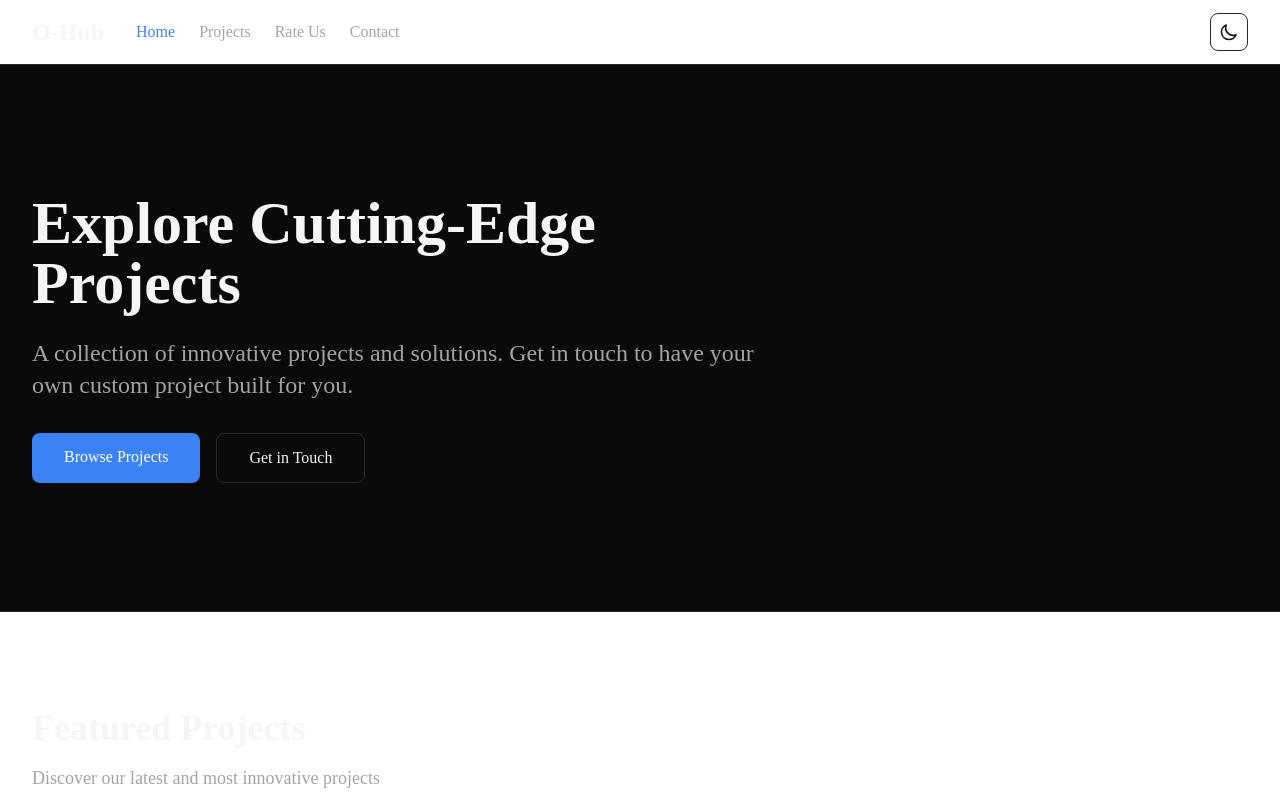
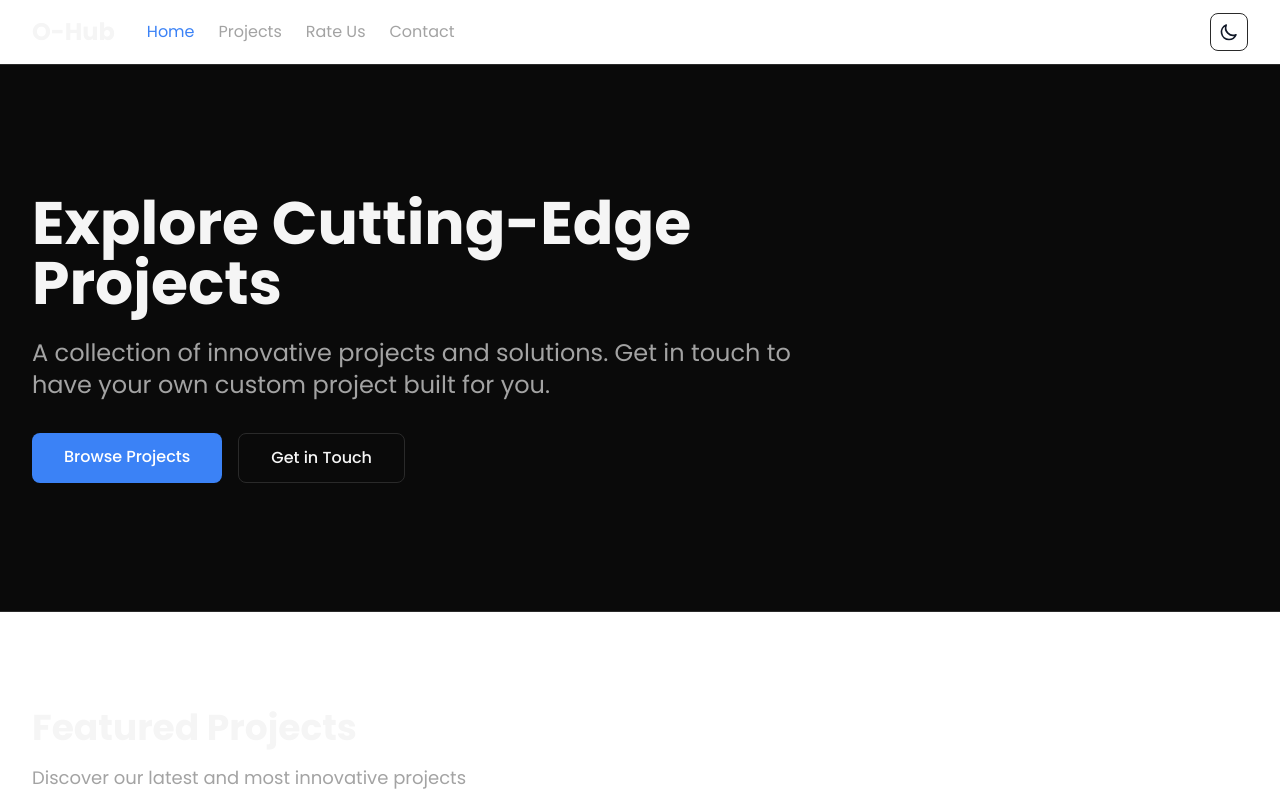
Before and after one commit to vinayakawac/bud, a Next.js app in the folder frontend/: page / in a window 1280 px wide. Shown: the top 800 px of the page. Built offline with nearby package versions, Linux system fonts and the light colour scheme; no server answers.

Commit message:
Apply Poppins font globally across entire app

```diff
--- a/frontend/src/app/globals.css
+++ b/frontend/src/app/globals.css
@@ -35,6 +35,7 @@ body {
 body {
   background: var(--dark-bg);
   color: var(--dark-text-primary);
+  font-family: var(--font-poppins), system-ui, -apple-system, sans-serif;
   transition: background-color 0.3s ease, color 0.3s ease;
 }
 
--- a/frontend/src/app/layout.tsx
+++ b/frontend/src/app/layout.tsx
@@ -24,7 +24,7 @@ export default function RootLayout({
 }) {
   return (
     <html lang="en" suppressHydrationWarning>
-      <body className={poppins.variable}>
+      <body className={`${poppins.variable} font-sans`}>
         <Providers>
           <div className="flex flex-col min-h-screen">
             <Header />
```
